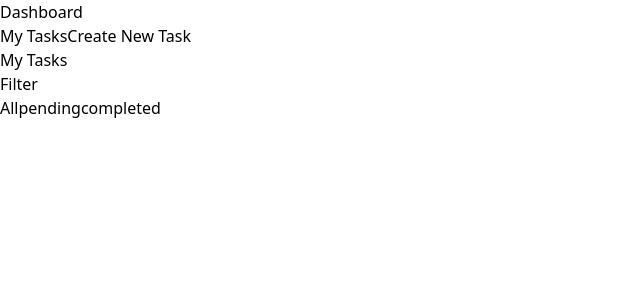
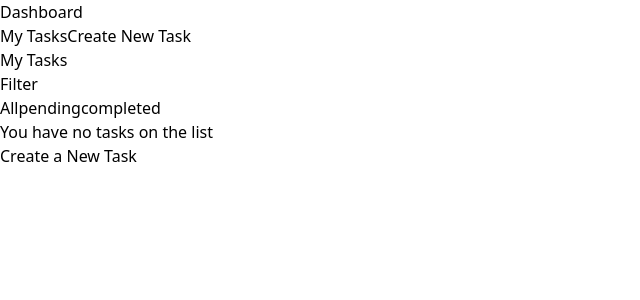
Before and after one commit to Wineshuga/teachmeai-dashboard, a React (Create React App) app: page /all-tasks in a window 1280 px wide. Shown: the top 300 px of the page, without its empty margins (0-640 px from the left). Built offline with nearby package versions, Linux system fonts and the light colour scheme.

Commit message:
Add conditional rendering of text when no tasks is found

```diff
--- a/src/components/Task.js
+++ b/src/components/Task.js
@@ -1,11 +1,19 @@
 import React from 'react';
 import { useSelector } from 'react-redux';
+import { Link } from 'react-router-dom';
 
 const Task = () => {
   const { filteredTask, taskList } = useSelector((store) => store.task);
 
   return (
     <>
+      { (filteredTask.length === 0 && taskList.length === 0) && (
+        <div>
+          <p>You have no tasks on the list</p>
+          <Link to="../add-task">Create a New Task</Link>
+        </div>
+      ) }
+
       { (filteredTask.length > 0 ? filteredTask : taskList).map((item) => (
         <div key={item.id}>
           <span>{item.status}</span>
```
